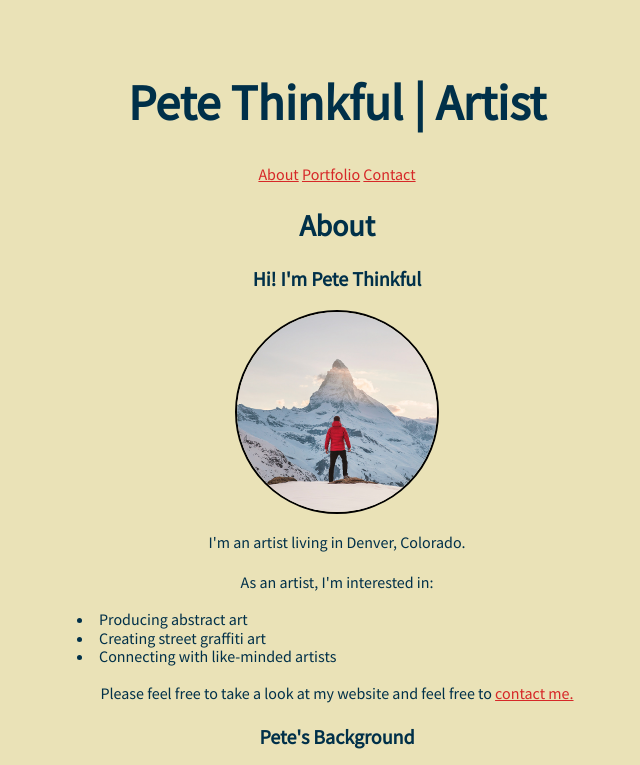
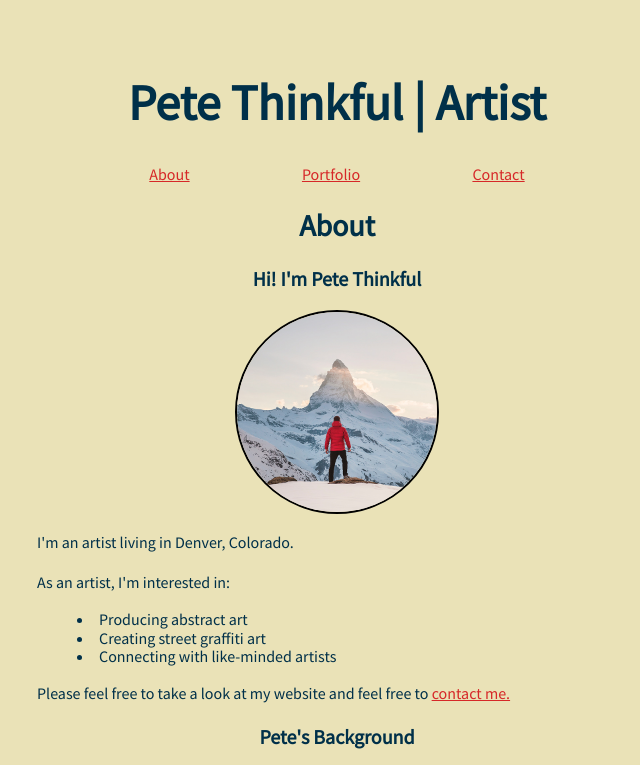
Before and after one commit to MAlbandia/MAlbandia.github.io, a plain HTML site: page index.html in a window 1280 px wide. Shown: the top 765 px of the page, without its empty margins (303-943 px from the left). Drawn offline with nearby package versions, Linux system fonts and the light colour scheme.

```diff
--- a/index.html
+++ b/index.html
@@ -12,13 +12,14 @@
 
 <body>
   <header>
+    <div>
       <h1>Pete Thinkful | Artist</h1>
       <nav>
-
         <a href="#About">About</a>
         <a href="#Portfolio">Portfolio</a>
         <a href="#Contact">Contact</a>
       </nav>
+     </div>
   </header>
   <main>
     <div class="section" id="AboutMeandYou">
--- a/style.css
+++ b/style.css
@@ -1,5 +1,9 @@
 /* The @import rule below imports the Playfair Display and Source Sans Pro fonts into the stylesheet. You don't have to edit this line.*/
- @import url("https://fonts.googleapis.com/css2?family=Playfair+Display&family=Source+Sans+Pro:wght@400&display=swap");
+/* Move text to left
+Change portfolio images to rectangle */
+
+
+@import url("https://fonts.googleapis.com/css2?family=Playfair+Display&family=Source+Sans+Pro:wght@400&display=swap");
 .center{
   margin: auto;
   width: auto;
@@ -31,7 +35,6 @@ h3 {
 } */
 
 img {
-  border-radius: 50%;
   display:block;
   margin:auto;
 }
@@ -67,6 +70,7 @@ img {
 /* Add your solution below */
 
 .image-circle {
+  border-radius: 50%;
   border: 2px solid black;
 }
 .section{
@@ -75,4 +79,9 @@ img {
 header{text-align: center;}
 h1{text-align: center;}
 h2{text-align: center;}
-p{text-align: center;}
+p{text-align: left;}
+footer>p{text-align: center}
+nav{
+ display:flex;
+ justify-content: space-evenly;
+}
```
Lines whose indentation alone changed are shown as unchanged.
